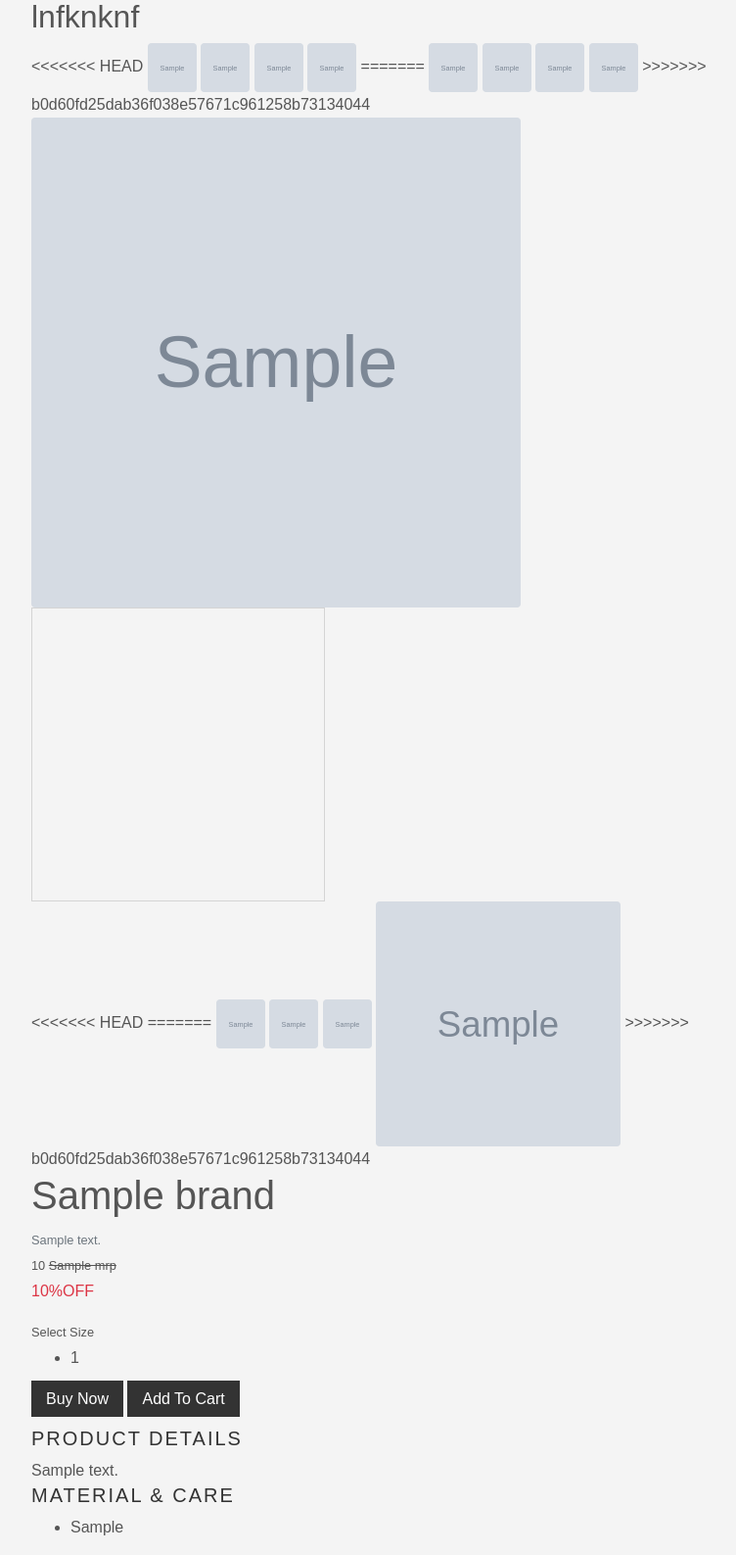
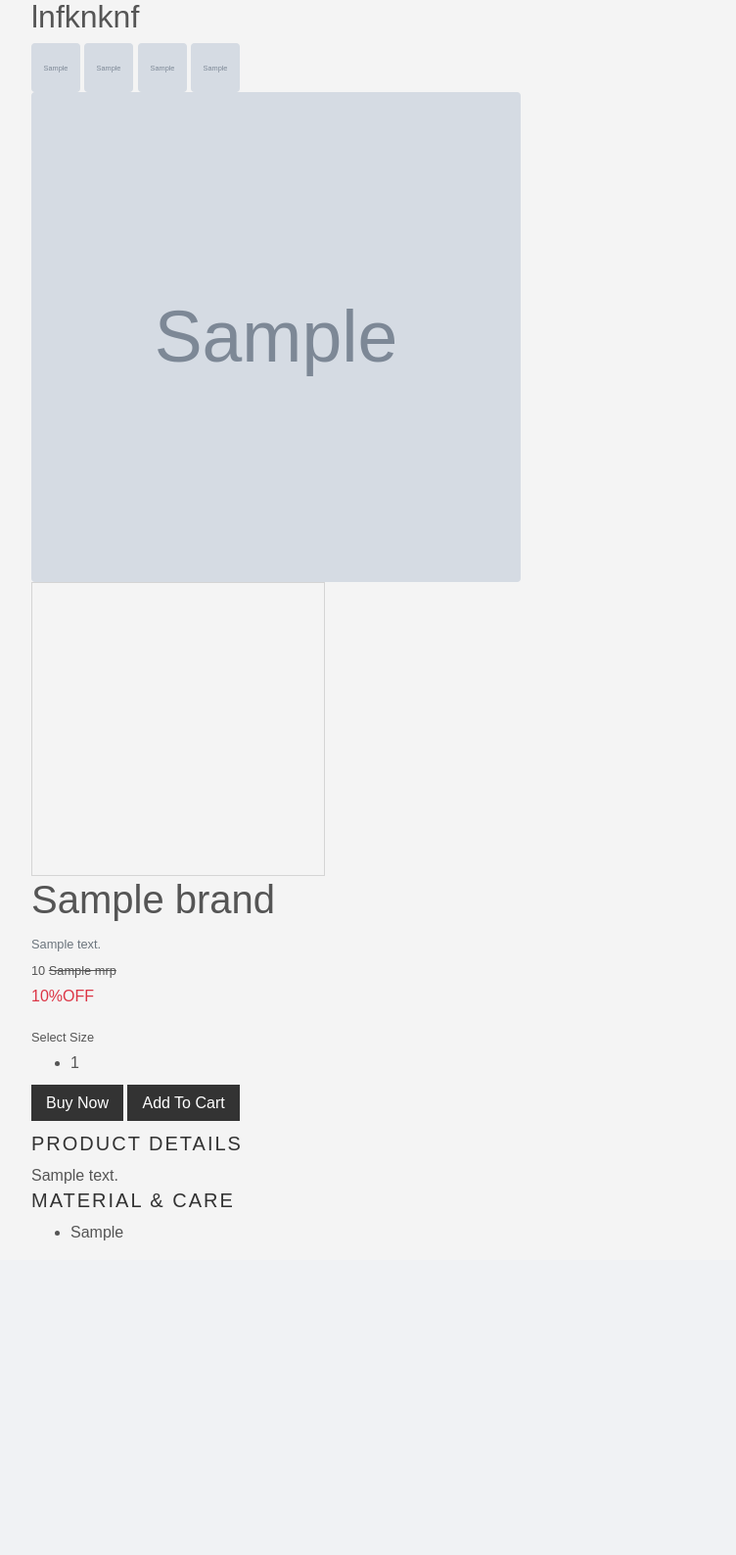
Before and after one commit to mohitarora3/Fashion-Store, a Flask app: template ecommerce/templates/item.html in a window 1280 px wide. Shown: the part 58-1645 px from the top of the page at 98% size, without its empty margins (68-820 px from the left). After the commit the page ends 1324 px from the top, so only its background shows below. Run offline with Flask 2, Linux system fonts and the light colour scheme; the template is opened without the code that fills it: most values are stand-ins (such as "Sample title", 1, 10 or a date in 2020); grey boxes marked "Sample" are stand-in pictures; parts of the project's set-up code (start-up, migrations or seed data) failed here and were passed over; some libraries are stand-ins or nearby versions.

Commit message:
Update item.html

```diff
--- a/ecommerce/templates/item.html
+++ b/ecommerce/templates/item.html
@@ -6,31 +6,16 @@
         <div class="box-1">
             <h1>kbtjjbvkjybvk</h1>
             <h2>lnfknknf</h2>
-<<<<<<< HEAD
             <img class="rounded article-image" width="50" height="50" src= " {{ url_for('static', filename='shirts/'+item['Image'][0]) }}" onmouseover="document.getElementById('image').src=' {{ url_for("static", filename="shirts/"+item["Image"][0]) }}'">
             <img class="rounded article-image" width="50" height="50" src= " {{ url_for('static', filename='shirts/'+item['Image'][1]) }}" onmouseover ="document.getElementById('image').src='{{ url_for("static", filename="shirts/"+item["Image"][1]) }}'">
             <img class="rounded article-image" width="50" height="50" src= " {{ url_for('static', filename='shirts/'+item['Image'][2]) }}" onmouseover="document.getElementById('image').src='{{ url_for("static", filename="shirts/"+item["Image"][2]) }}'">
             <img class="rounded article-image" width="50" height="50" src= " {{ url_for('static', filename='shirts/'+item['Image'][3]) }}" onmouseover="document.getElementById('image').src='{{ url_for("static", filename="shirts/"+item["Image"][3]) }}'">
-=======
-            <img class="rounded article-image" width="50" height="50" src= " {{ url_for('static', filename='shirts/'+item['Image'][0]) }}" onclick="document.getElementById('image').src=' {{ url_for("static", filename="shirts/"+item["Image"][0]) }}'">
-            <img class="rounded article-image" width="50" height="50" src= " {{ url_for('static', filename='shirts/'+item['Image'][1]) }}" onclick="document.getElementById('image').src='{{ url_for("static", filename="shirts/"+item["Image"][1]) }}'">
-            <img class="rounded article-image" width="50" height="50" src= " {{ url_for('static', filename='shirts/'+item['Image'][2]) }}" onclick="document.getElementById('image').src='{{ url_for("static", filename="shirts/"+item["Image"][2]) }}'">
-            <img class="rounded article-image" width="50" height="50" src= " {{ url_for('static', filename='shirts/'+item['Image'][3]) }}" onclick="document.getElementById('image').src='{{ url_for("static", filename="shirts/"+item["Image"][3]) }}'">
->>>>>>> b0d60fd25dab36f038e57671c961258b73134044
 
             <div class="img-zoom-container">
 
                 <img class="rounded article-image" id="image" width="500" height="500" src= " {{ url_for('static', filename='shirts/'+item['Image'][0]) }}">
                 <div id="myresult" class="img-zoom-result"></div>
             </div>
-<<<<<<< HEAD
-
-=======
-            <img class="rounded article-image" width="50" height="50" src= " {{ url_for('static', filename='shirts/'+item['Image'][0]) }}">
-            <img class="rounded article-image" width="50" height="50" src= " {{ url_for('static', filename='shirts/'+item['Image'][1]) }}" onclick="document.getElementByid('image').src='{{ url_for("static", filename="shirts/"+item["Image"][1]) }}'">
-            <img class="rounded article-image" width="50" height="50" src= " {{ url_for('static', filename='shirts/'+item['Image'][2]) }}">
-            <img class="rounded article-image" id="image" width="250" height="250" src= " {{ url_for('static', filename='shirts/'+item['Image'][0]) }}">
->>>>>>> b0d60fd25dab36f038e57671c961258b73134044
             <h1> {{ item["Brand"] }} </h1>
             <small class="text-muted">{{ item["Description"] }}</small>
             <div class="price">
```
